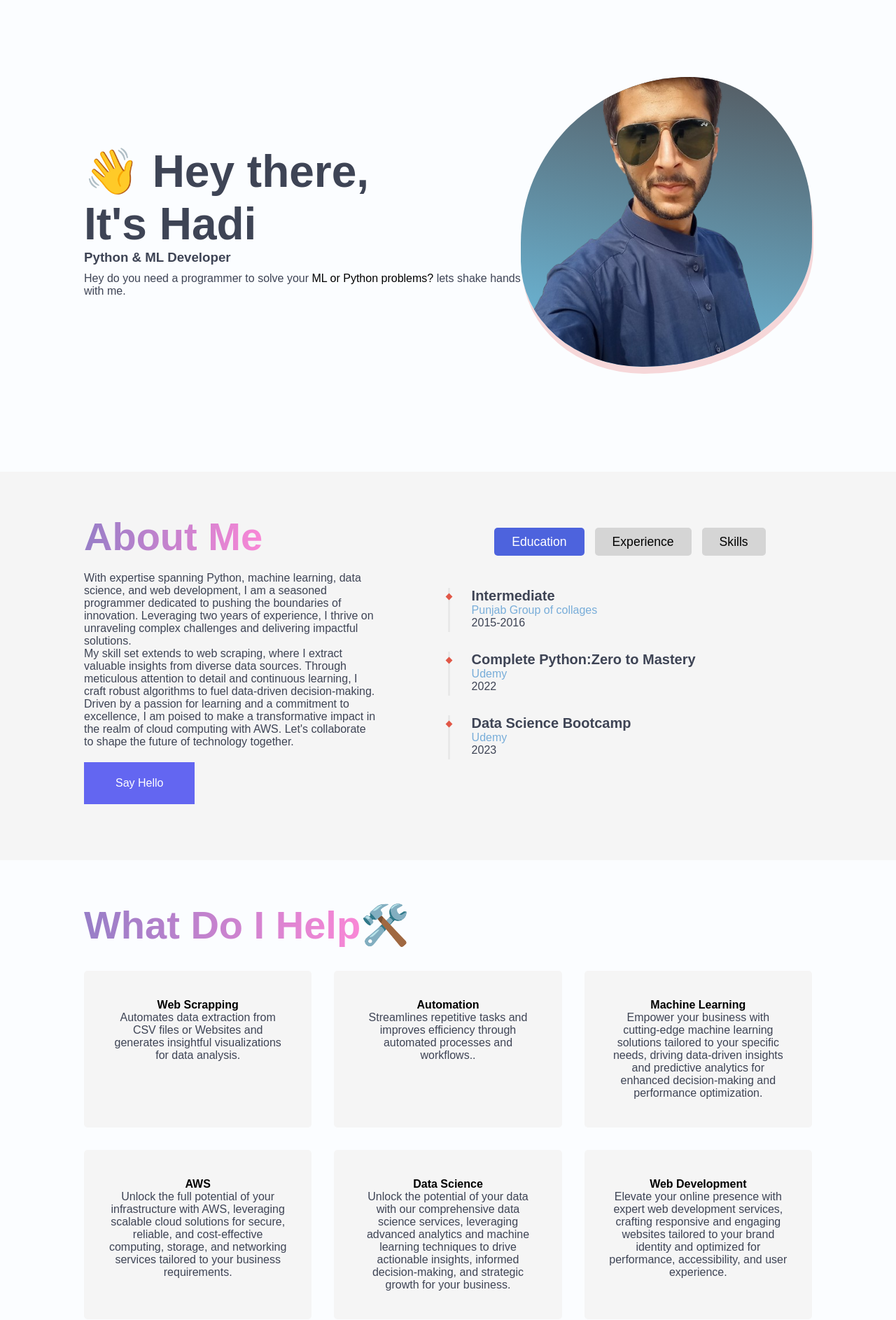
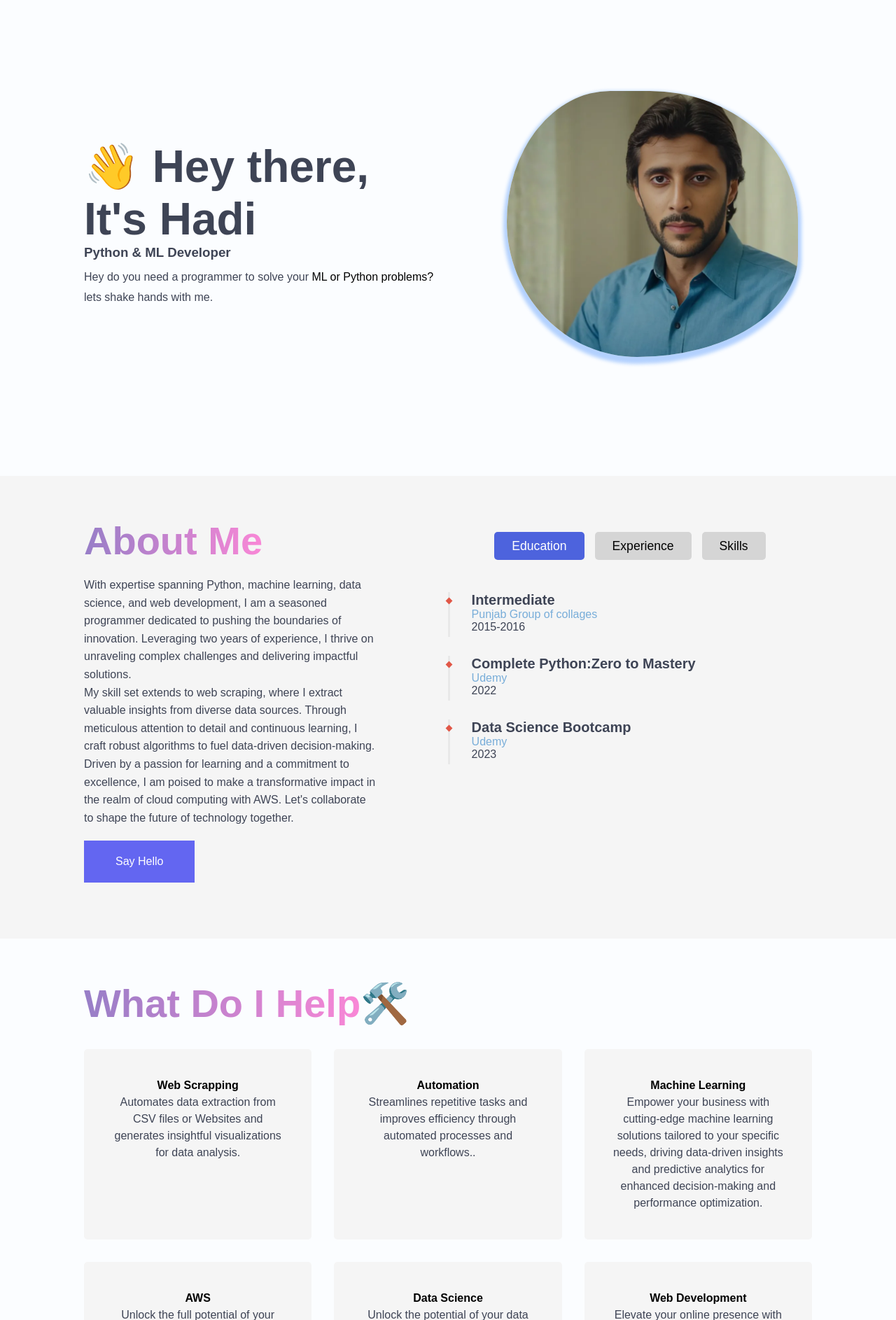
Before and after one commit to hadihassanbaloch/advance-portfolio, a Flask app: page / in a window 1280 px wide. Shown: the part 65-1951 px from the top of the page at 70% size. Run offline with Flask 3, Linux system fonts and the light colour scheme; some libraries are stand-ins or nearby versions.

Commit message:
Changed profile picture

```diff
--- a/static/style.css
+++ b/static/style.css
@@ -214,6 +214,7 @@ header .portfolio-row.header-wrap {
 }
 
 .about-content {
+  display: flex;
   align-items: center;
 }
 .about-intro {
@@ -221,11 +222,16 @@ header .portfolio-row.header-wrap {
   width: 300;
   order: 2;
   text-align: center;
+  flex: 1;
 }
 .about-text h3{
   color: var(--color1);
   margin-bottom: 10px;
 }
+.about-text p{
+  line-height: 1.8;
+}
+
 h1 strong,
 h2 strong {
     background-image: linear-gradient(to right, #977ec7 0%, #f987d6 100%);
@@ -234,36 +240,28 @@ h2 strong {
     background-clip: text;
 }
 /*----style for about image----*/
-.about-image{
-  width: 100%;
-  order: 1;
-  position: relative;
-  z-index: 2;
-  transition: 0.4s;
-  curson: pointer;
+.about-image {
+    background-image: url(images/artflow2.png);
+    display: flex;
+    height: 380px;
+    width: 380px;
+
+    position: relative;
+    z-index: 2;
+    background-size: cover;
+    background-position: center center;
+    margin: 20px ;
+    box-shadow: 0 5px 5px 5px rgba(13, 110, 253, 0.3);
+    animation: animate 5s ease-in-out infinite;
+    transition: all 1s ease-in-out;
 }
-.about-image::before {
-    position: absolute;
-    width: 100%;
-    height: 100%;
-    content: '';
-    background-image: linear-gradient(11deg, #6ec1e4 0%, #54595f 100%);
-    z-index: -1;
-    transition: all .5s ease-in-out;
-    border-radius: 100% 73% 100% 72% / 99% 86% 75% 63%;
-    box-shadow: 2px 10px 0px 0px rgba(216, 19, 19, 0.16);
-}
-
-.about-image:hover {
-    transform: translateY(-10.5px);
-}
-
-.about-image img {
-    border-radius: 100% 73% 100% 72% / 99% 86% 75% 63%;
-}
-
-.about-image:hover::before {
-    filter: drop-shadow(0 0 30px rgba(130, 237, 255, 0.97));
+@keyframes animate{
+    0%, 100% {
+        border-radius: 60% 40% 30% 70% / 60% 30% 70% 40%;
+    }
+    50% {
+        border-radius: 30% 60% 70% 40% / 50% 60% 30% 60%;
+    }
 }
 /*======Style for resume section==========*/
 
@@ -278,6 +276,7 @@ h2 strong {
 }
 .resume-text{
   margin-top: 18px;
+  line-height: 1.6;
 }
 
 /*---- hello button ----*/
@@ -441,6 +440,7 @@ h2 strong {
   grid-template-rows: repeat(1, 1fr);
   gap: 2rem;
   margin-top: 2rem;
+  line-height: 1.5;
 }
 .service-card {
   background: var(--bg-color2);
--- a/templates/home.html
+++ b/templates/home.html
@@ -59,12 +59,10 @@
                 It's Hadi
               </h1>
               <h3>Python & ML Developer</h3>
-              <p>Hey do you need a programmer to solve your <strong>ML or Python problems?</strong> lets shake hands with me. </p>
+              <p>Hey do you need a programmer to solve your <strong>ML or Python problems?</strong> <br>lets shake hands with me. </p>
             </div>
           </div>
-          <div class="about-image">
-            <img src="static/images/1-removebg-preview.png" alt="profile">
-          </div>
+          <div class="about-image"></div>
         </div>
       </div>
     </section>
@@ -345,8 +343,11 @@
               <img src="static/images/pic5.jpg" alt="">
               <div class="portfolio-item-content">
                 <div class="product-title">
-                  <h4>Web Development ML</h4>
-                  <p>Elevate your online </p>
+                  <a href="https://github.com/hadihassanbaloch/Linear_Regression" target="_blank">
+                    <h4>Web Development ML</h4>
+                    <p>Elevate your online </p>
+                  </a>
+
                 </div>
               </div>
             </div>
@@ -443,8 +444,8 @@
           </div>
           <ul class="social-icons">
             <li><a href="https://web.facebook.com/hadi.hassan.9693/">Facebook</a></li>
-            <li><a href="#">Github</a></li>
-            <li><a href="#">Linkedin</a></li>
+            <li><a href="https://github.com/hadihassanbaloch">Github</a></li>
+            <li><a href="https://www.linkedin.com/in/hadi-hassan-058074183/">Linkedin</a></li>
           </ul>
         </div>
       </div>
```
Also changed, not shown: static/images/artflow1-bg.png (added), static/images/artflow2-bg.png (added), static/images/artflow2.png (added), static/images/white-bg.png (added).
